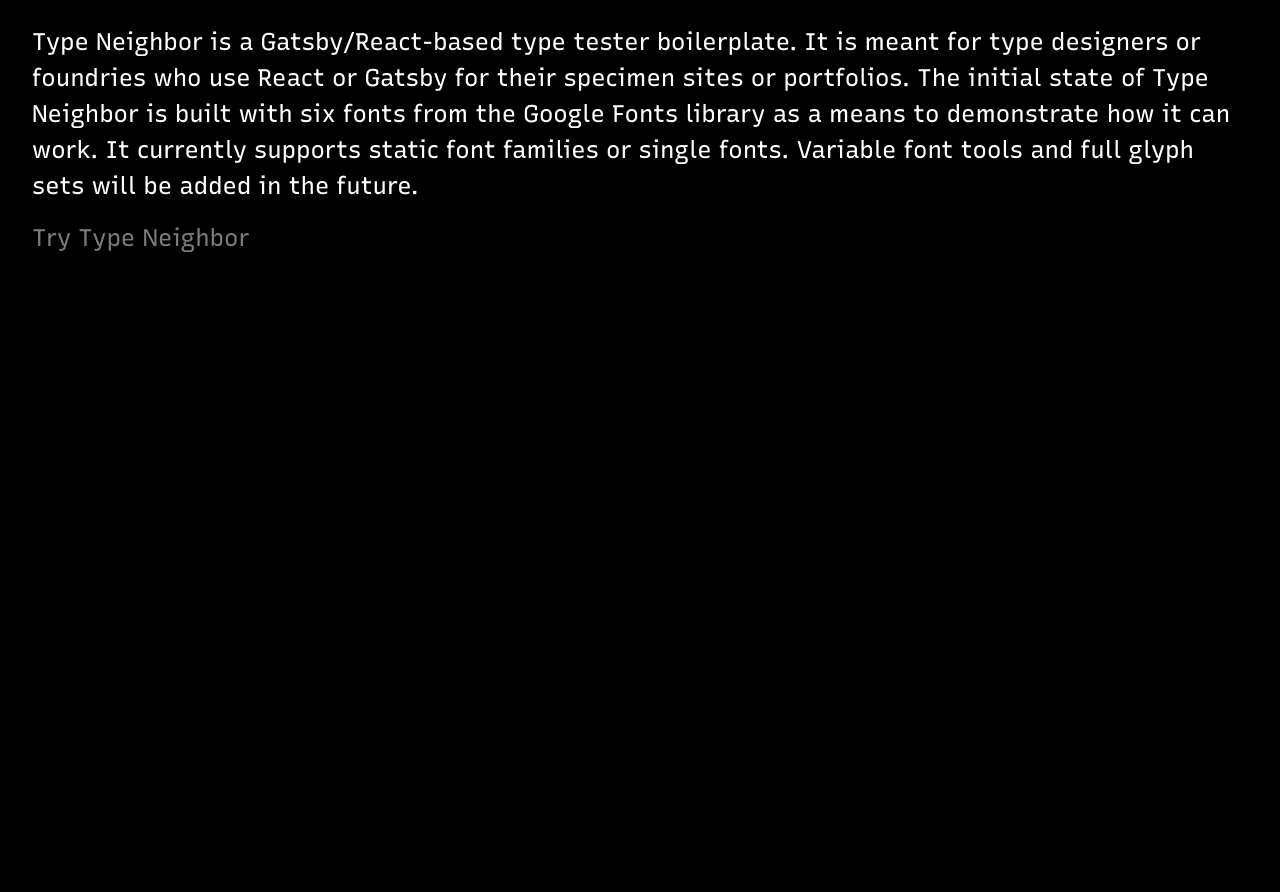
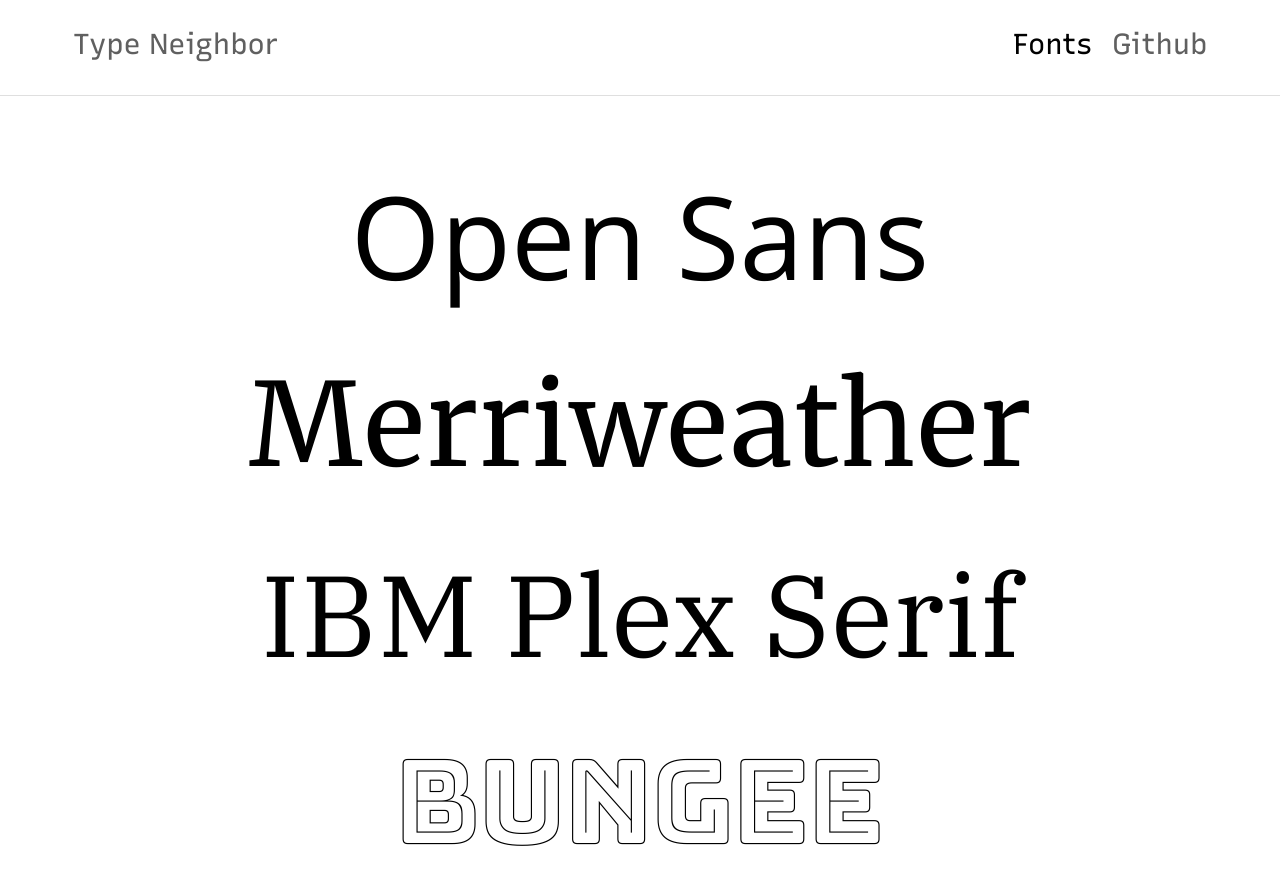
Before and after one commit to tiotype/type-neighbor, a Gatsby site: page / in a window 1280 px wide. Shown: the top 892 px of the page. Before the commit the page ends 800 px from the top, so only its background shows below. Built offline with nearby package versions, Linux system fonts and the light colour scheme; Gatsby itself is replaced by a stand-in of ours.

Commit message:
Update README and change simple index to fonts page

```diff
--- a/package.json
+++ b/package.json
@@ -1,7 +1,7 @@
 {
   "name": "type-neighbor",
   "private": true,
-  "description": "A Gatsby-based type tester app.",
+  "description": "A Gatsby-based static type tester app.",
   "version": "0.1.0",
   "license": "MIT",
   "scripts": {
--- a/src/pages/index.js
+++ b/src/pages/index.js
@@ -1,33 +1,48 @@
-import React from "react"
+import React, { useState, useEffect } from "react"
 
 import { Link } from "gatsby"
 import { Helmet } from "react-helmet"
 
 import { Container, Row, Col } from "react-bootstrap"
-import Layout from "../components/layoutHome"
+import Layout from "../components/layout"
+import fontsData from "../data/fonts.json"
 
-const IndexPage = () => {
+function IndexPage() {
+  const [fonts, setFonts] = useState([])
+
+  useEffect(() => {
+    setFonts(
+      fontsData.fonts.map(item => ({
+        ...item,
+      }))
+    )
+  }, [])
+
   return (
     <>
-      <Helmet bodyAttributes={{ class: "home-section" }} />
+      <Helmet bodyAttributes={{ class: "fonts-section" }} />
       <Layout>
-        <Container fluid className="home home-contain">
-          <Row>
-            <Col>
-              <p className="header">
-                Type Neighbor is a Gatsby/React-based type tester boilerplate.
-                It is meant for type designers or foundries who use React or
-                Gatsby for their specimen sites or portfolios. The initial state
-                of Type Neighbor is built with six fonts from the Google Fonts
-                library as a means to demonstrate how it can work. It currently
-                supports static font families or single fonts. Variable font
-                tools and full glyph sets will be added in the future.
-              </p>
-              <p className="intro">
-                <Link to="/fonts">Try Type Neighbor</Link>
-              </p>
-            </Col>
-          </Row>
+        <Container fluid className="fonts-contain">
+          {fonts.map((item, i) => (
+            <Row key={i}>
+              {/* Big */}
+              <Col className="d-md-block d-none" md={12}>
+                <div>
+                  <p className={item.className}>
+                    <Link to={"/fonts/" + item.route}>{item.fontName}</Link>
+                  </p>
+                </div>
+              </Col>
+              {/* Small */}
+              <Col className="d-md-none" md={12}>
+                <div>
+                  <p className={item.className}>
+                    <Link to={"/fonts/" + item.route}>{item.fontName}</Link>
+                  </p>
+                </div>
+              </Col>
+            </Row>
+          ))}
         </Container>
       </Layout>
     </>
```
Also changed, not shown: README.md.
